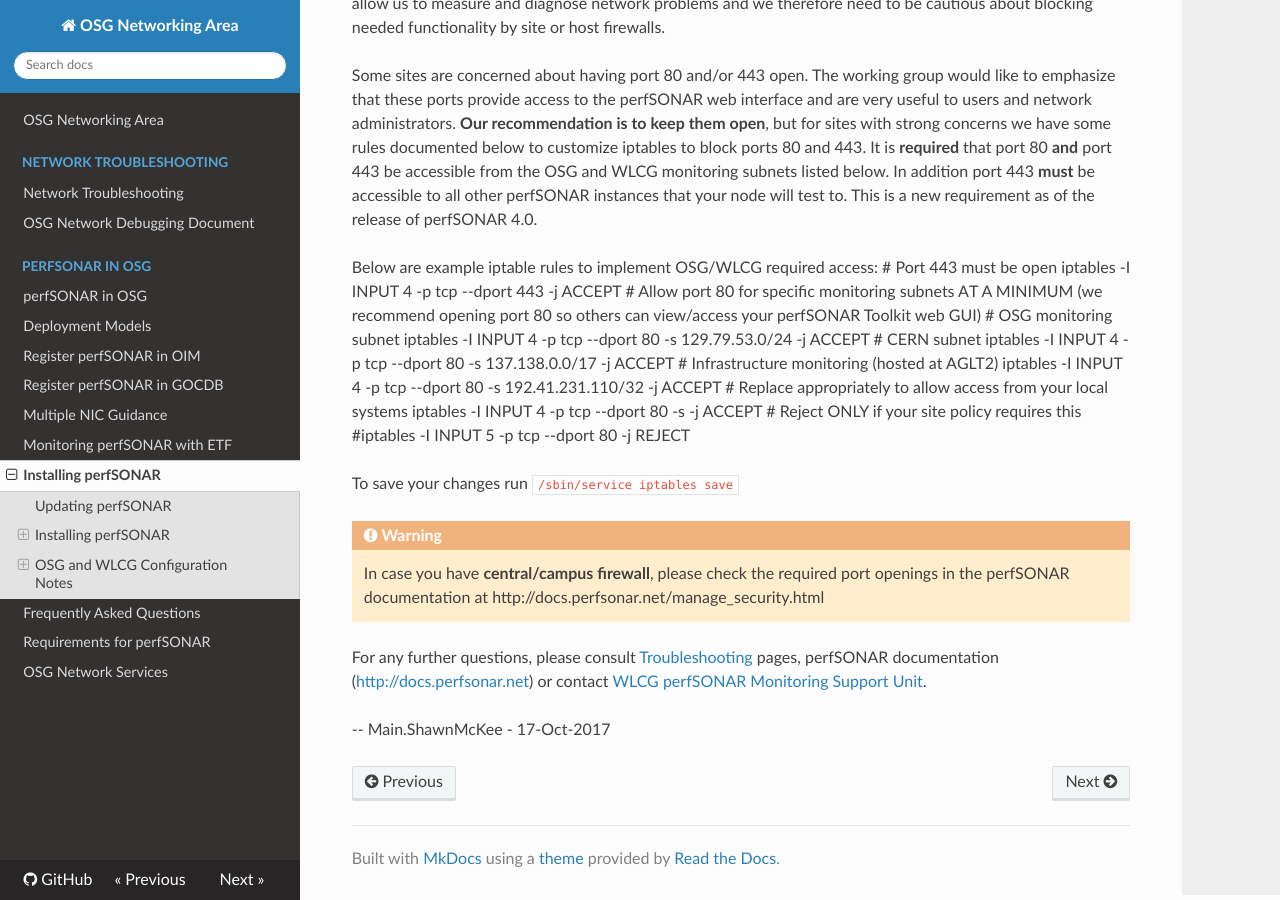
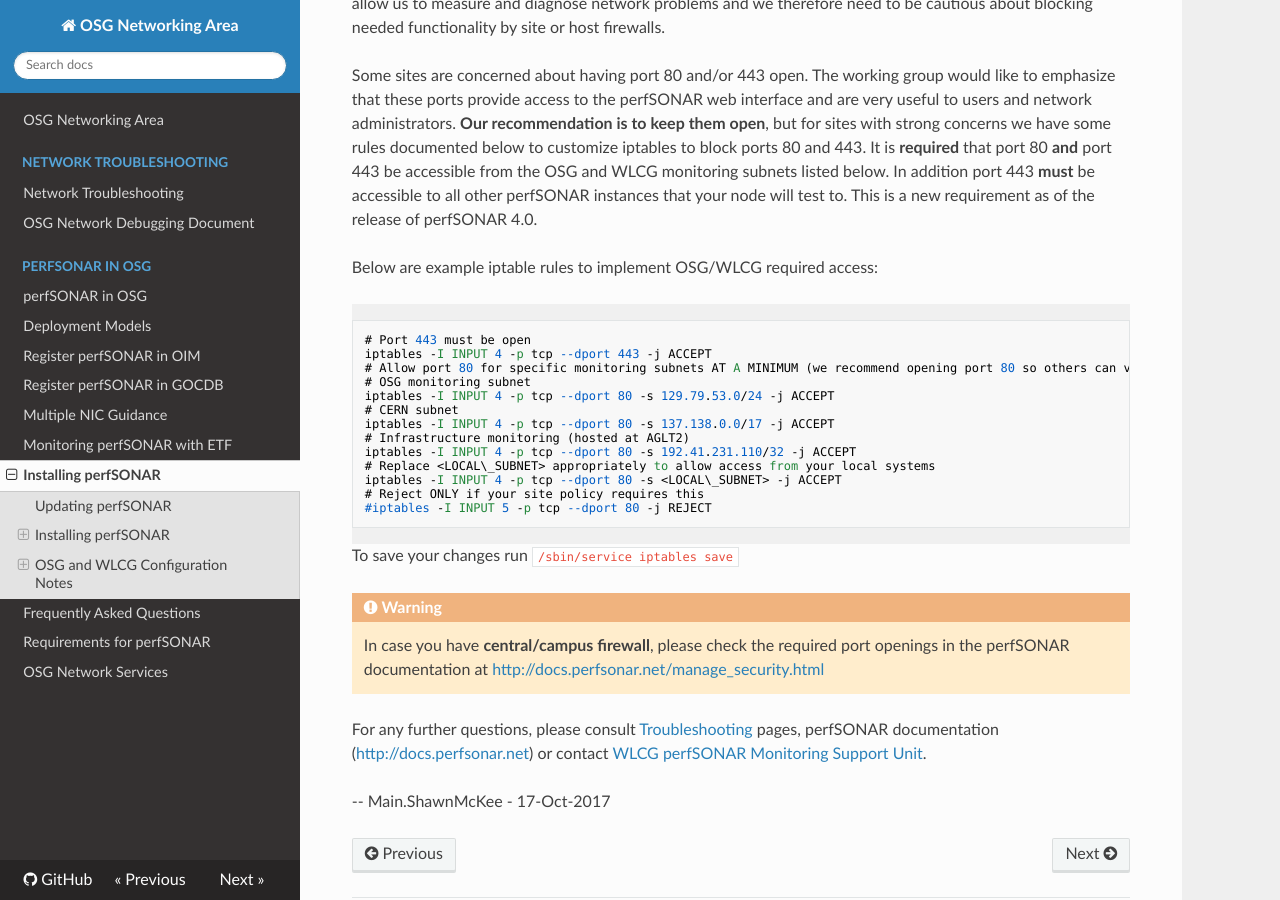
Before and after one commit to osg-htc/networking, an MkDocs documentation site: the page built from docs/perfsonar/installation.md, in a window 1280 px wide and 900 px high, scrolled down 3387 px. Built offline with MkDocs 1.6.1, drawn with Linux system fonts in a browser that asks for light colours; nearby versions of some CDN libraries; old or Windows-style settings are respelled for this version of MkDocs.

Commit message:
Fix formatting

```diff
--- a/docs/perfsonar/installation.md
+++ b/docs/perfsonar/installation.md
@@ -99,6 +99,7 @@ The perfSONAR toolkit is reviewed both internally and externally for security fl
 Some sites are concerned about having port 80 and/or 443 open. The working group would like to emphasize that these ports provide access to the perfSONAR web interface and are very useful to users and network administrators. **Our recommendation is to keep them open**, but for sites with strong concerns we have some rules documented below to customize iptables to block ports 80 and 443. It is **required** that port 80 **and** port 443 be accessible from the OSG and WLCG monitoring subnets listed below. In addition port 443 **must** be accessible to all other perfSONAR instances that your node will test to. This is a new requirement as of the release of perfSONAR 4.0.
 
 Below are example iptable rules to implement OSG/WLCG required access:
+
     # Port 443 must be open
     iptables -I INPUT 4 -p tcp --dport 443 -j ACCEPT
     # Allow port 80 for specific monitoring subnets AT A MINIMUM (we recommend opening port 80 so others can view/access your perfSONAR Toolkit web GUI)
@@ -117,7 +118,7 @@ Below are example iptable rules to implement OSG/WLCG required access:
 To save your changes run `/sbin/service iptables save`
 
 !!! warning
-	In case you have **central/campus firewall**, please check the required port openings in the perfSONAR documentation at http://docs.perfsonar.net/manage_security.html
+	In case you have **central/campus firewall**, please check the required port openings in the perfSONAR documentation at <http://docs.perfsonar.net/manage_security.html>
 
 
 For any further questions, please consult [Troubleshooting](https://twiki.opensciencegrid.org/bin/view/Documentation/TroubleFAQPS) pages, perfSONAR documentation (<http://docs.perfsonar.net>) or contact [WLCG perfSONAR Monitoring Support Unit](https://wiki.egi.eu/wiki/GGUS:WLCG_perfSONAR_FAQ).
```
